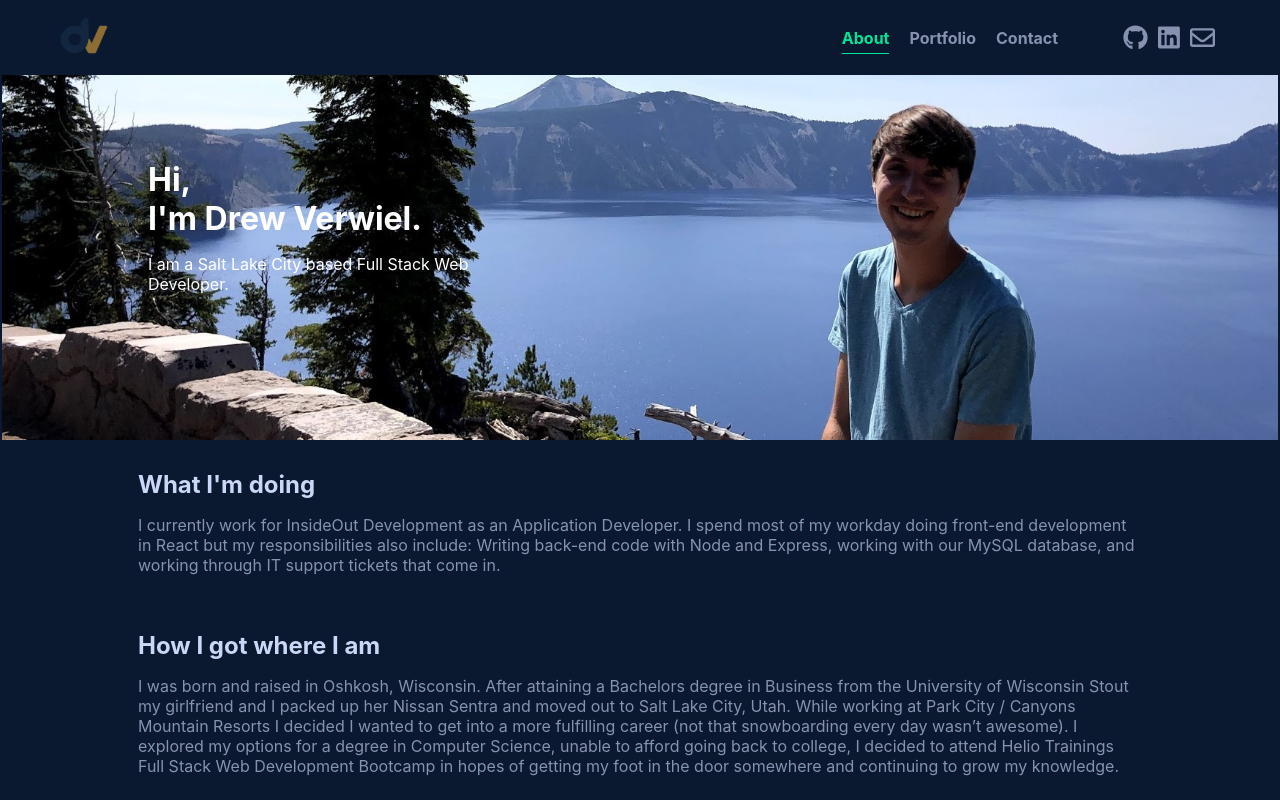
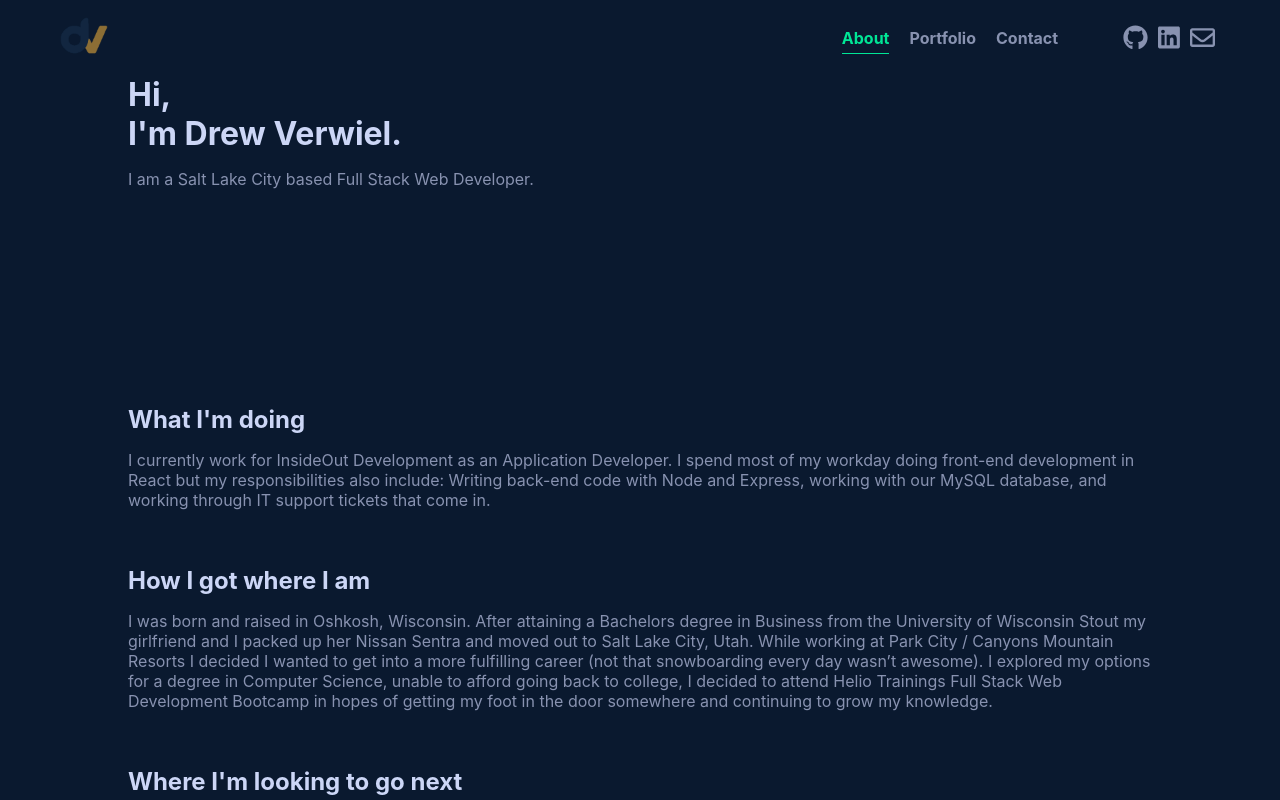
Before and after one commit to Verwiel/Portfolio, a React (Create React App) app in the folder client/: page /about in a window 1280 px wide. Shown: the top 800 px of the page. Built offline with nearby package versions, Linux system fonts and the light colour scheme.

Commit message:
removed pageWrap and added relevant styles to .App

```diff
--- a/client/src/data/socialNav.json
+++ b/client/src/data/socialNav.json
@@ -2,12 +2,14 @@
   {
     "icon": "github",
     "type": "fab",
-    "route": "https://github.com/Verwiel"
+    "route": "https://github.com/Verwiel",
+    "message": "Check out my work on Github"
   },
   {
     "icon": "linkedin",
     "type": "fab",
-    "route": "https://www.linkedin.com/in/drew-verwiel"
+    "route": "https://www.linkedin.com/in/drew-verwiel",
+    "message": "Connect with me on LinkedIn"
   },
   {
     "icon": "envelope",
--- a/client/src/pages/About.js
+++ b/client/src/pages/About.js
@@ -2,16 +2,17 @@ import React from 'react'
 
 const About = () => {
   return (
-    <div className='about'>
+    <main className='about'>
       <header className='about-header'>
-        <div className='about-header-content'>
+        <div>
           <h1>Hi,</h1>
           <h1>I'm Drew Verwiel.</h1>
           <p>I am a Salt Lake City based Full Stack Web Developer.</p>
         </div>
+        <img src='' alt='' />
       </header>
 
-      <div className='about-content'>
+      <article className='about-content'>
         <section>
           <h2>What I'm doing</h2>
           <p>I currently work for InsideOut Development as an Application Developer. I spend most of my workday doing front-end development in React but my responsibilities also include: Writing back-end code with Node and Express, working with our MySQL database, and working through IT support tickets that come in.</p>
@@ -38,8 +39,8 @@ const About = () => {
             <li>Gaming</li>
           </ul>
         </section>
-      </div>
-    </div>
+      </article>
+    </main>
   )
 }
 
--- a/client/src/pages/Contact.js
+++ b/client/src/pages/Contact.js
@@ -1,19 +1,36 @@
 import React from 'react'
+import { FontAwesomeIcon } from '@fortawesome/react-fontawesome'
+import socialLinks from '../data/socialNav.json'
 
 const Contact = () => {
+  const socialLinksMap = socialLinks.map((link, i) => (
+    <li key={i} style={{display: i === 2 && 'none'}}>
+      <span>
+        <a href={link.route} target='_blank' rel='noopener noreferrer'>
+          <FontAwesomeIcon icon={[`${link.type}`, `${link.icon}`]} />
+        </a>
+        <p>{link.message}</p>
+      </span>
+    </li>
+  ))
+
   return (
-    <div className='contact'>
-      <h1>Contact</h1>
-      <h2>Interested in hiring?</h2>
-      <p>Download My Resume</p>
-      <h2>Social Media</h2>
-      <p>Github</p>
-      <p>LinkedIn</p>
-      <h2>Send me an email</h2>
-      <p>email address mailto:</p>
+    <main className='contact'>
+      <article>
+        <h1>Contact Me</h1>
+        <p>Open to opportunities</p>
 
-      <h2>I look forward to hearing from you!</h2>
-    </div>
+        <ul>
+          {socialLinksMap}
+        </ul>
+        <a>
+          <button>Hit me up</button>
+        </a>
+      </article>
+
+      <img src='' alt='' />
+
+    </main>
   )
 }
 
--- a/client/src/styles/base/_base.scss
+++ b/client/src/styles/base/_base.scss
@@ -13,6 +13,17 @@ code {
 }
 
 .App {
+  display: flex;
+  justify-content: center;
   text-align: center;
   background-color: $background;
+  max-width: 80vw;
+  min-height: calc(100vh - 95px);
+  height: 100%;
+  width: 100%;
+  padding: 75px 10vw 20px 10vw;
+  @media (max-width: 767px){
+    padding-top: 50px;
+    min-height: calc(100vh - 70px);
+  }
 }
--- a/client/src/styles/pages/_about.scss
+++ b/client/src/styles/pages/_about.scss
@@ -1,48 +1,26 @@
 .about {
-    // @include pageWrap;
     display: flex;
     align-items: center;
     flex-direction: column;
     text-align: left;
-    min-height: 100vh;
-    overflow: hidden;
+    width: 80vw;
+    h1, h2 {
+        margin: 0;
+        color: $font-bright;
+    }
+    p, ul {
+        color: $font;
+    }
     &-header {
         display: flex;
+        justify-content: space-between;
         height: 300px;
-        background-image: url('../../assets/CraterLake.jpg');
-        background-attachment: fixed;
-        background-repeat: no-repeat;
-        background-size: contain;
-        background-position: top;
         width: 100%;
-        max-width: 80vw;
-        padding: 120px 10vw 20px 10vw;
-
-        &-content {
-            width: 375px;
-            height: 150px;
-            padding: 20px;
-            margin-top: 20px;
-            color: white;
-            filter: grayscale(100);
-            h1 {
-                width: auto;
-                margin: 0;
-            }
-        }
     }
     &-content {
-        width: 80vw;
         section {
-            padding: 10px;
+            padding: 10px 0;
             margin: 20px 0;
-            h2 {
-                margin: 0;
-                color: $font-bright;
-            }
-            p, ul {
-                color: $font;
-            }
         }
     }
 }
@@ -56,20 +34,10 @@
     }
 }
 
-@media (min-width: 1440px){
-    .about {
-        &-header {
-            background-size: 100%;
-        }
-    }
-}
-
 @media (max-width: 1024px){
     .about {
         &-header {
-            background-size: contain;
             height: 300px;
-            padding: 0px 10vw 20px 10vw;
             &-content {
                 margin-top: 100px;
             }
@@ -80,10 +48,7 @@
 @media (max-width: 768px){
     .about {
         &-header {
-            background-size: auto 300px;
             height: 300px;
-            padding: 0px 10vw 20px 10vw;
-
             &-content {
                 width: auto;
 
@@ -95,9 +60,7 @@
 @media (max-width: 767px){
     .about {
         &-header {
-            background-size: auto 300px;
             height: 200px;
-            padding: 0px 10vw 20px 10vw;
             margin-top: 50px;
             &-content {
                 width: auto;
@@ -111,10 +74,6 @@
 @media (max-width: 375px){
     .about {
         &-header {
-            background-size: cover;
-            background-position: center;
-            background-image: url('../../assets/CraterLakeMobile.jpg');
-
             &-content {
                 display: flex;
                 justify-content: flex-start;
--- a/client/src/styles/pages/_contact.scss
+++ b/client/src/styles/pages/_contact.scss
@@ -1,4 +1,13 @@
 .contact {
-    @include pageWrap;
-
+    display: flex;
+    article {
+        h1 {
+            margin: 0;
+            padding: 20px 0;
+            color: $font-bright;
+        }
+        p, a {
+            color: $font;
+        }
+    }
 }
--- a/client/src/styles/pages/_home.scss
+++ b/client/src/styles/pages/_home.scss
@@ -1,8 +1,6 @@
 .home {
-  @include pageWrap;
   display: flex;
   justify-content: center;
-  // background-image: url('../../assets/SaltLake.jpg');
   background-repeat: no-repeat;
   background-size: auto;
   background-position: center;
--- a/client/src/styles/pages/_portfolio.scss
+++ b/client/src/styles/pages/_portfolio.scss
@@ -1,9 +1,7 @@
 .portfolio {
-    @include pageWrap;
     h1 {
         margin: 0;
         padding: 20px;
-        color: white;
-        // background-color: $light-background;
+        color: $font-bright;
     }
 }
```
